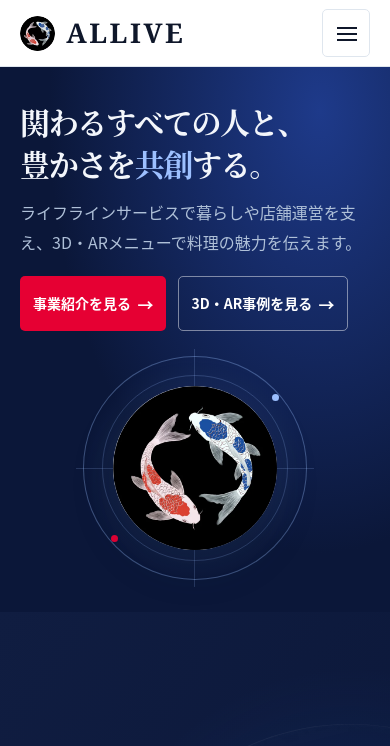
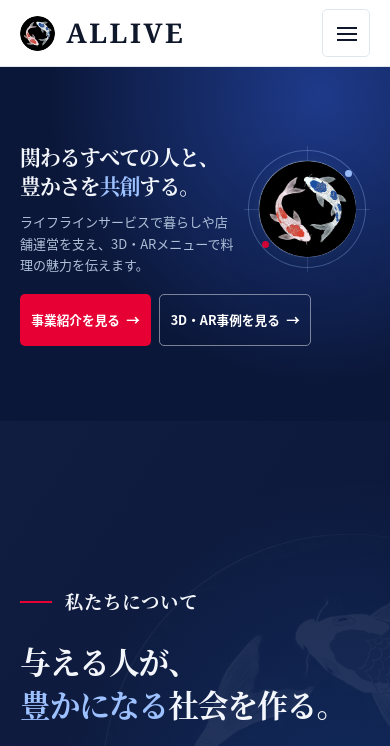
Before and after one commit to ss4gdev/allive-website, a plain HTML site: page index.html in a window 390 px wide. Shown: the top 746 px of the page. Drawn offline with Linux system fonts and the light colour scheme.

Commit message:
Show the hero copy and logo side by side on mobile

```diff
--- a/assets/site.css
+++ b/assets/site.css
@@ -73,6 +73,7 @@ h1[tabindex="-1"]:focus, main[tabindex="-1"]:focus { outline: none; }
 }
 .home-hero h1 em { color: #9DC0FF; font-style: normal; }
 .home-hero .lede { color: var(--on-dark-soft); margin: 1.25rem 0 1.85rem; line-height: 1.85; }
+.home-hero-term { white-space: nowrap; }
 .home-hero .btn-outline { border-color: rgb(255 255 255 / 46%); color: #fff; }
 .home-hero .btn-outline:hover { border-color: #fff; background: rgb(255 255 255 / 8%); }
 .home-hero-art { display: grid; place-items: center; }
@@ -361,19 +362,27 @@ h1[tabindex="-1"]:focus, main[tabindex="-1"]:focus { outline: none; }
   .brand img { width: 35px; height: 35px; }
   .brand .word { font-size: 1.7rem; }
   .home-hero-grid { min-height: 0; padding-block: 2.75rem; }
+  .home-hero .btn { padding-inline: clamp(.5rem, 2.66vw, .65rem); gap: .4rem; font-size: clamp(.74rem, 3.25vw, .875rem); }
+  .home-hero .btn span[aria-hidden] { font-size: .85rem; }
   .desktop-break { display: none; }
   .process-list { grid-template-columns: repeat(2, minmax(0, 1fr)); }
 }
 @media (max-width: 720px) {
   .home-hero-grid {
-    grid-template-columns: 1fr;
-    gap: 1.15rem;
-    padding-block: 2.15rem 1.55rem;
+    grid-template-columns: minmax(0, 1.72fr) minmax(0, 1fr);
+    grid-template-areas: "message art" "actions actions";
+    align-content: center;
+    gap: 1.15rem clamp(.4rem, 2vw, 1.2rem);
+    min-height: clamp(19rem, 42svh, 25rem);
+    padding-block: clamp(2rem, 7vw, 3.5rem);
   }
-  .home-hero h1 { font-size: clamp(1.65rem, 7.7vw, 2.95rem); }
-  .home-hero .lede { margin: .9rem 0 1.2rem; font-size: 1rem; }
-  .home-hero .btn { padding-inline: .75rem; gap: .4rem; }
-  .home-hero-art .koi-orbit { width: clamp(12.8rem, 61vw, 18rem); }
+  .home-hero-copy { display: contents; }
+  .home-hero-message { grid-area: message; }
+  .home-hero-art { grid-area: art; }
+  .home-hero .action-row { grid-area: actions; gap: .5rem; }
+  .home-hero h1 { font-size: clamp(1.1rem, 5.35vw, 2.25rem); }
+  .home-hero .lede { margin: .75rem 0 0; font-size: clamp(.8125rem, 3.3vw, 1rem); line-height: 1.65; }
+  .home-hero-art .logo-mark { width: 77%; }
   .section-row { margin-bottom: 1.2rem; }
   .home-company { min-block-size: clamp(37rem, 83svh, 46rem); padding-block: 4.5rem; }
   .home-company::before { width: 31rem; inset-inline-end: -13rem; opacity: .08; }
--- a/index.html
+++ b/index.html
@@ -9,7 +9,7 @@
 <title>ALLIVE</title>
 <link rel="icon" href="assets/allive-logo-small.webp" type="image/webp">
 <link rel="stylesheet" href="assets/base.css">
-<link rel="stylesheet" href="assets/site.css">
+<link rel="stylesheet" href="assets/site.css?v=b1041f5bf3">
 <script defer src="assets/cases.js"></script>
 <script defer src="assets/site.js"></script>
 </head>
@@ -50,8 +50,10 @@
   <div class="home-hero">
     <div class="wrap home-hero-grid">
       <div class="home-hero-copy">
-        <h1>関わるすべての人と、<br>豊かさを<em>共創</em>する。</h1>
-        <p class="lede">ライフラインサービスで暮らしや店舗運営を支え、<br class="desktop-break">3D・ARメニューで料理の魅力を伝えます。</p>
+        <div class="home-hero-message">
+          <h1>関わるすべての人と、<br>豊かさを<em>共創</em>する。</h1>
+          <p class="lede">ライフラインサービスで暮らしや店舗運営を支え、<br class="desktop-break"><span class="home-hero-term">3D・AR</span>メニューで料理の魅力を伝えます。</p>
+        </div>
         <div class="action-row">
           <a class="btn btn-primary" href="#/business">事業紹介を見る <span aria-hidden="true">→</span></a>
           <a class="btn btn-outline" href="#/cases">3D・AR事例を見る <span aria-hidden="true">→</span></a>
```
